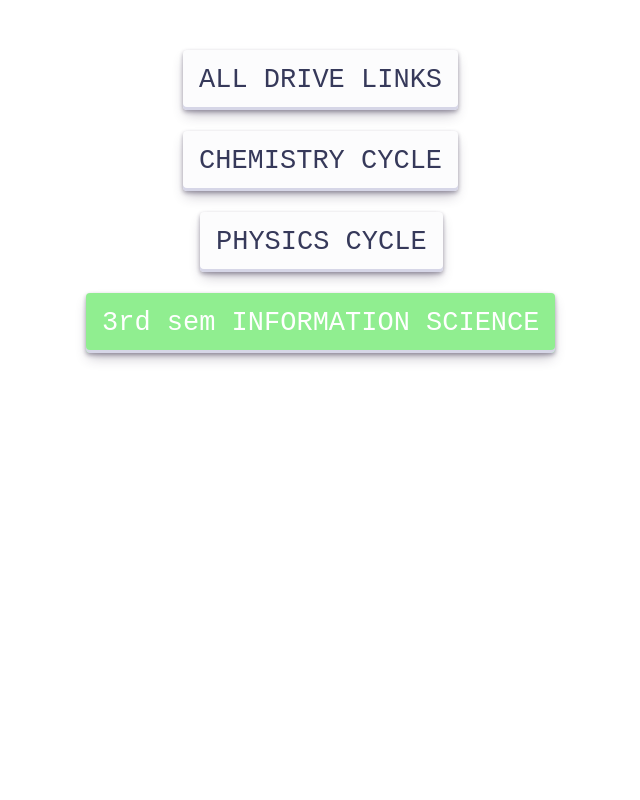
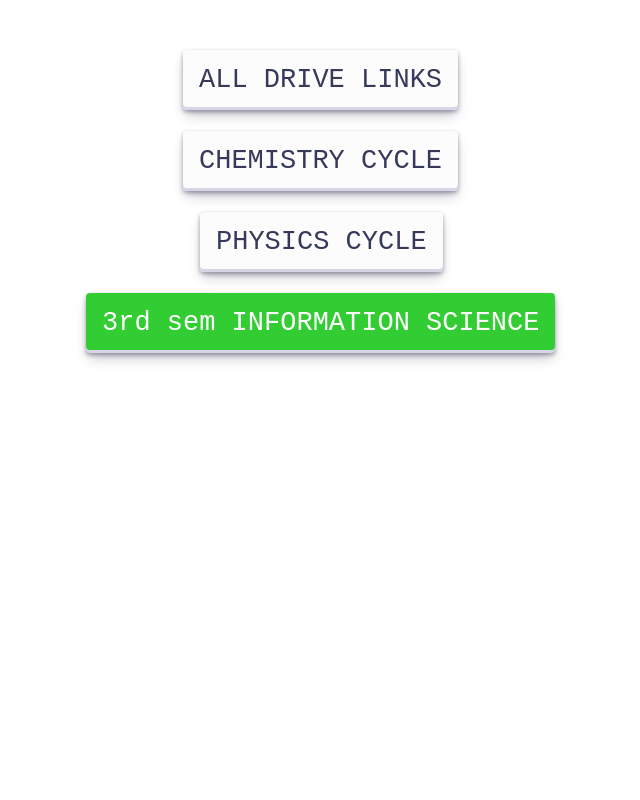
Before and after one commit to srujanmp/srujanmp.github.io, a plain HTML site: page index.html in a window 1280 px wide. Shown: the top 800 px of the page, without its empty margins (319-959 px from the left). Drawn offline with Linux system fonts and the light colour scheme.

Commit message:
Update index.html

```diff
--- a/index.html
+++ b/index.html
@@ -169,7 +169,7 @@ a,button,input{
 <a href="https://drive.google.com/drive/folders/1M-Qr4Fl8GcW72lW4OWrwP-iXuTVobwzE?usp=drive_link" class="button-30">PHYSICS CYCLE</a>
 <br>
 <br>
-  <a style="background-color:lightgreen;color:white;" href="https://drive.google.com/drive/folders/12MPKY3RVx9GFyKAAaKdsIDVKBvNUcb8n?usp=drive_link" class="button-30">3rd sem INFORMATION SCIENCE</a>
+  <a style="background-color:#32CD32;color:white;" href="https://drive.google.com/drive/folders/12MPKY3RVx9GFyKAAaKdsIDVKBvNUcb8n?usp=drive_link" class="button-30">3rd sem INFORMATION SCIENCE</a>
 <br>
 <br>
 
```
